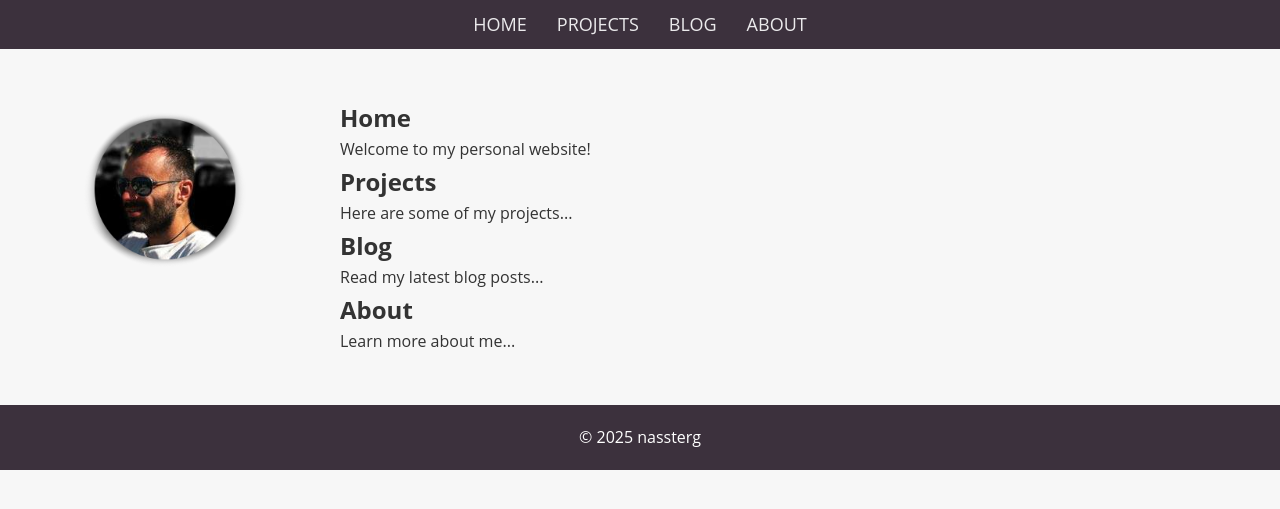
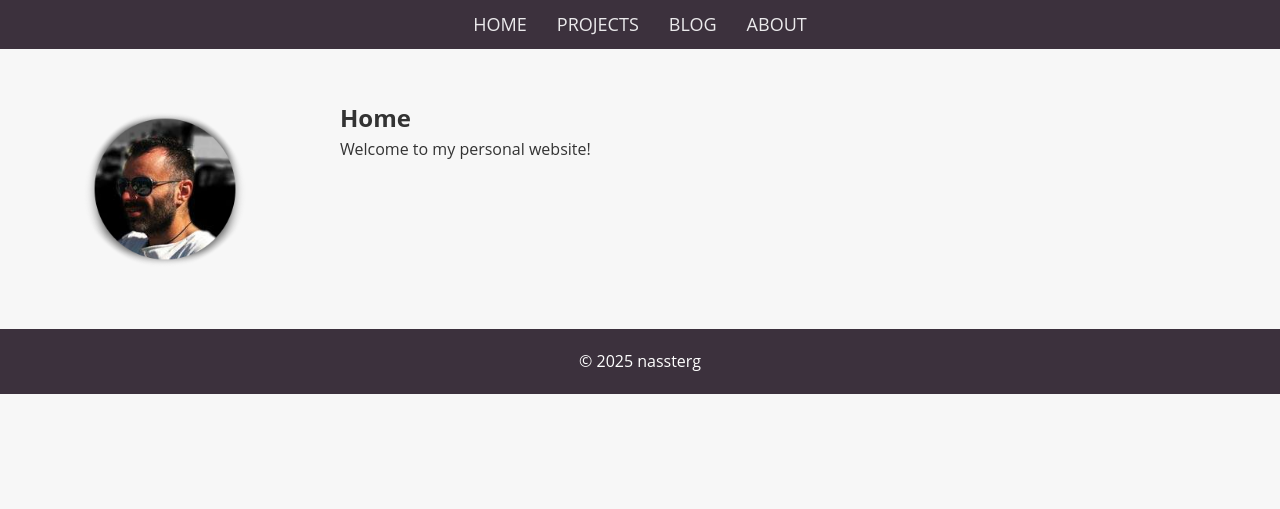
Before and after one commit to nassterg/nassterg.github.io, a Jekyll site: the page built from README.md, in a window 1280 px wide. Shown: the top 509 px of the page. Built offline with Jekyll 4.4.1, drawn with Linux system fonts in a browser that asks for light colours; our own code applies the rules of GitHub Pages for plain Markdown files.

Commit message:
Update default.html

```diff
--- a/_layouts/default.html
+++ b/_layouts/default.html
@@ -29,31 +29,58 @@
 
         <!-- Right column: Main text content -->
         <div class="right-column">
-            <section id="home">
+            <section id="home" class="content-section active">
                 <h2>Home</h2>
                 <p>Welcome to my personal website!</p>
             </section>
 
-            <section id="projects">
+            <section id="projects" class="content-section">
                 <h2>Projects</h2>
                 <p>Here are some of my projects...</p>
             </section>
 
-            <section id="blog">
+            <section id="blog" class="content-section">
                 <h2>Blog</h2>
                 <p>Read my latest blog posts...</p>
             </section>
 
-            <section id="about">
+            <section id="about" class="content-section">
                 <h2>About</h2>
                 <p>Learn more about me...</p>
             </section>
         </div>
+
     </main>
 
     <footer>
         <p>&copy; 2025 nassterg</p>
     </footer>
 
+    <script>
+        document.addEventListener("DOMContentLoaded", function() {
+            const menuLinks = document.querySelectorAll(".menu ul li a");
+            const sections = document.querySelectorAll(".content-section");
+
+            menuLinks.forEach(link => {
+                link.addEventListener("click", function(event) {
+                    event.preventDefault(); // Prevent default link behavior
+
+                    // Hide all sections
+                    sections.forEach(section => {
+                        section.style.display = "none";
+                    });
+
+                    // Show the selected section
+                    const targetId = this.getAttribute("href").substring(1); // Get id without #
+                    document.getElementById(targetId).style.display = "block";
+                });
+            });
+
+            // Show only the "Home" section on page load
+            sections.forEach(section => section.style.display = "none");
+            document.getElementById("home").style.display = "block";
+        });
+    </script>
+
 </body>
 </html>
```
